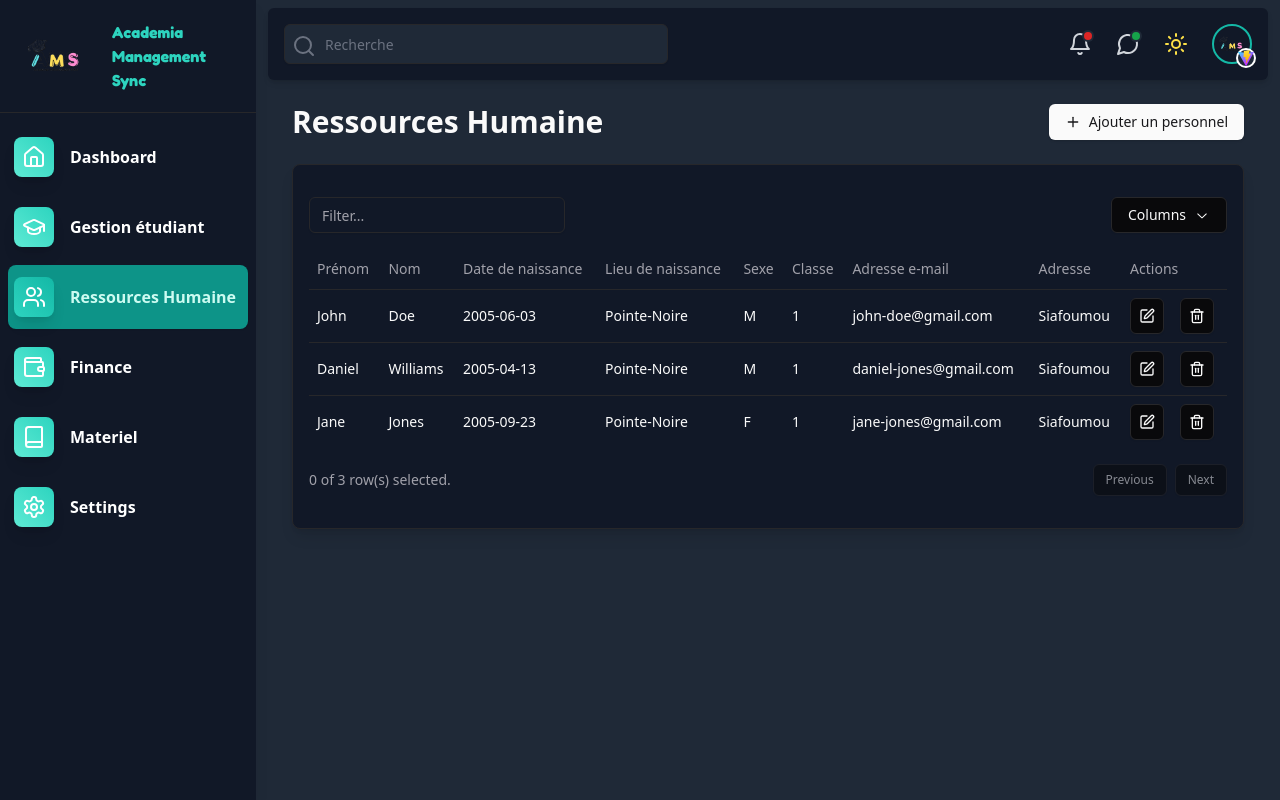
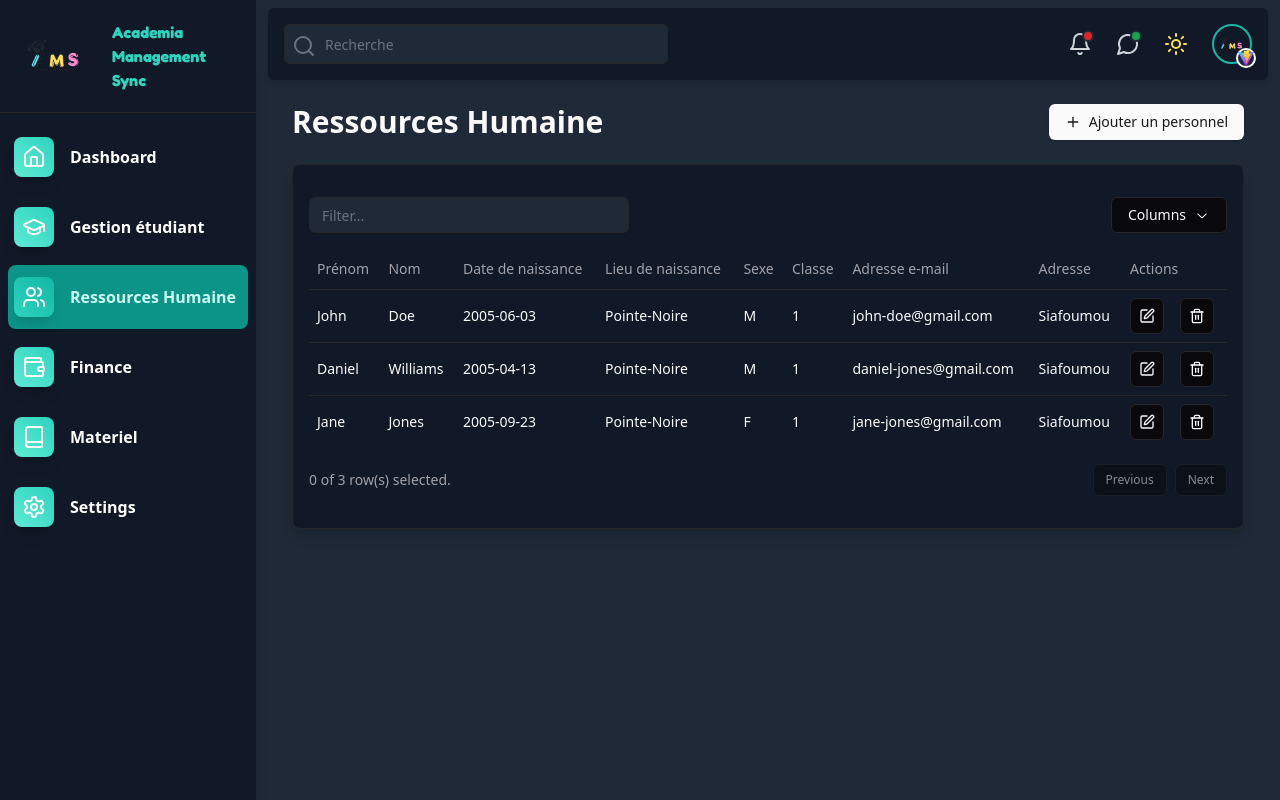
Before and after one commit to AureDulvresse/app.ams.io, a React (Vite) app: page /hr in a window 1280 px wide. Built offline with nearby package versions, Linux system fonts and the light colour scheme.

Commit message:
Update DataTable.tsx

```diff
--- a/src/components/common/DataTable.tsx
+++ b/src/components/common/DataTable.tsx
@@ -75,7 +75,7 @@ const DataTable = <T,>({ data, columns, filters }: DataTableProps<T>) => {
           onChange={(event) =>
             table.getColumn(filters)?.setFilterValue(event.target.value)
           }
-          className="w-64"
+          className="w-80 placeholder:text-gray-400 dark:placeholder:text-gray-500 bg-gray-100 dark:bg-gray-800"
         />
         <DropdownMenu>
           <DropdownMenuTrigger asChild>
```
